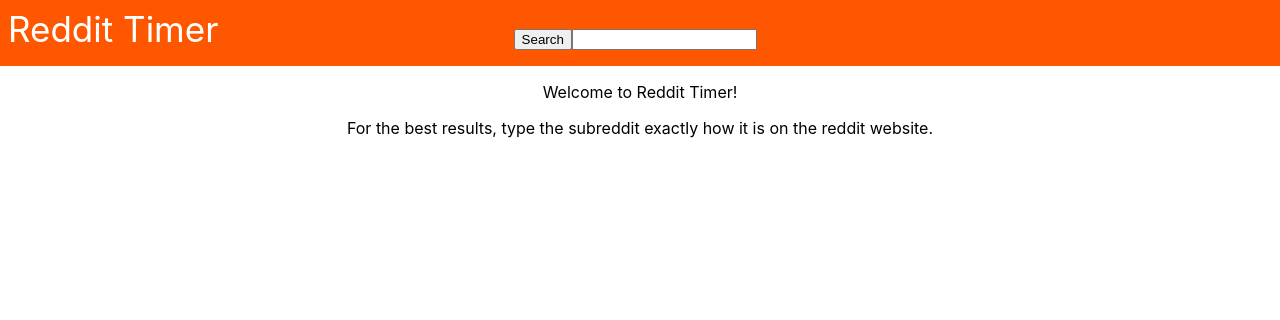
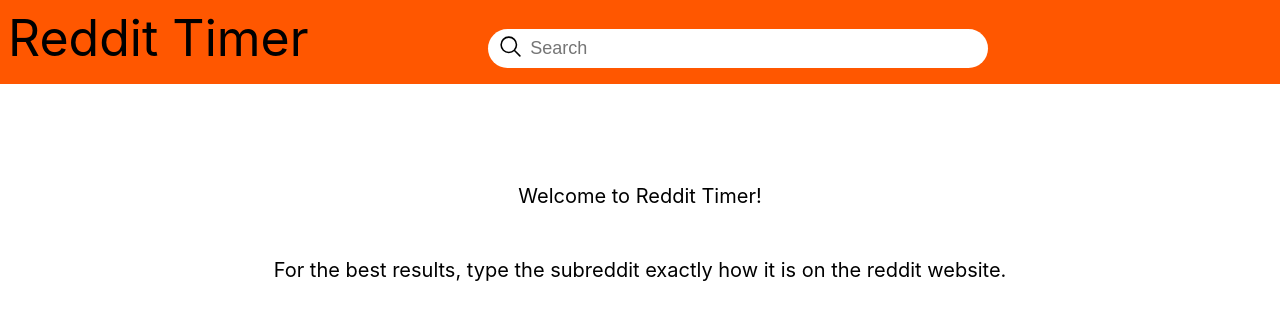
Before and after one commit to AaronDizon/Reddit_Timer_Proto, a React (Create React App) app: page / in a window 1280 px wide. Shown: the top 320 px of the page. Built offline with nearby package versions, Linux system fonts and the light colour scheme.

Commit message:
mvp reached

```diff
--- a/src/App.css
+++ b/src/App.css
@@ -21,7 +21,7 @@
   align-items: center;
   justify-content: center;
   font-size: calc(10px + 2vmin);
-  color: white;
+  color: gray;
 }
 
 .App-link {
--- a/src/App.js
+++ b/src/App.js
@@ -26,19 +26,19 @@
       </div>
       <div className="body">
       {infoSearchStatus === false ?
-      <div>
-      <p>Welcome to Reddit Timer!</p>
-      <p>For the best results, type the subreddit exactly how it is on the reddit website.
-      </p>
+      <div className={styles.bodyDescription}>
+        <p className={styles.passage}>Welcome to Reddit Timer!</p>
+        <p className={styles.passage}>For the best results, type the subreddit exactly how it is on the reddit website.
+        </p>
       </div>
       :
                 loaded === false?
-                    <p>loading...</p> :
+                    <p className={styles.loading}>loading...</p> :
                         error === false? <Info data={data}/> :
-                        <div>
-                        <p>An error as occured!</p>
-                        <p>Check for spelling</p>
-                        <p>If you typed your subreddit of choice correctly, then the number of posts on that subreddit is too small of a sample size :(</p>
+                        <div className={styles.bodyDescription}>
+                          <p className={styles.passage}>An error as occured!</p>
+                          <p className={styles.passage}>Check for spelling</p>
+                          <p className={styles.passage}s>If you typed your subreddit of choice correctly, then the number of posts on that subreddit is too small of a sample size :(</p>
                         </div>
             }
       </div>
--- a/src/Styling/App.module.css
+++ b/src/Styling/App.module.css
@@ -2,17 +2,18 @@
     display: flex;
     align-items: flex-end;
     flex-wrap: wrap;
+    justify-content: center;
     background-color: #FF5700;
     padding: 1vmin;
     padding-bottom: 2vmin;
 }
 
 .topBar > *:nth-child(1) {
-    flex: 1 1 40%
+    flex: 1 1 38%
 }
 
 .topBar > *:nth-child(2) {
-    flex: 1 1 60%
+    flex: 1 1 62%
 }
 
 .header {
@@ -27,3 +28,18 @@
     display: flex;
 
 }
+
+.bodyDescription{
+    margin-top: 100px;
+}
+
+.passage {
+    margin:0 auto;
+    font-size: 20px;
+    margin-bottom: 50px;
+}
+
+.loading {
+    margin-top: 100px;
+    font-size: 20px;
+}
--- a/src/Styling/Heatmap.module.css
+++ b/src/Styling/Heatmap.module.css
@@ -2,6 +2,7 @@
     display: flex;
     /* flex-direction: column; */
     justify-content: center;
+    margin: 5vmin 0 0 0;
 }
 
 .toolTip {
--- a/src/Styling/SearchBar.module.css
+++ b/src/Styling/SearchBar.module.css
@@ -1,3 +1,25 @@
-.title {
-    color: purple
+.form {
+    display: flex;
+    align-items: center;
+    background-color: white;
+    border-radius: 5vmin;
+    width: 500px;
 }
+
+.submitButton {
+    margin: 5px 5px 5px 10px;
+}
+
+.clearButton {
+    margin: 5px 10px 5px 10px;
+}
+
+.input {
+    font-size: 18px;
+    height: 30px;
+    width: 440px;
+    border: none;
+    outline: none;
+    margin: 0 0 0 0;
+    border-radius: 8vmin;
+}
--- a/src/Styling/Title.module.css
+++ b/src/Styling/Title.module.css
@@ -1,6 +1,7 @@
 .title {
-    color: white;
-    font-size: 35px;
+    color: black;
+    font-size: 50px;
+    font-style: strong;
 }
 
 .title :hover {
--- a/src/components/SearchBar.js
+++ b/src/components/SearchBar.js
@@ -3,6 +3,8 @@
 import axios from 'axios'
 import Info from './Info'
 import styles from '../Styling/SearchBar.module.css'
+import { IoSearchOutline } from "react-icons/io5";
+import { MdClear } from "react-icons/md";
 
 const SearchBar = () => {
 
@@ -65,14 +67,18 @@
         setInfoSearchStatus(true)
     }
 
+    const clearDescription = () => {
+        setDescription('')
+    }
+
   return (
     <div>
         <form className={styles.form} onSubmit={postForm}>
-            <input className={styles.submitButton} type='submit' value= 'Search' />
-            <input value={description} onChange={(e)=>{setDescription(e.target.value)}}/>
+            <div className={styles.submitButton} onClick={postForm}> <IoSearchOutline size="25px"/> </div>
+            <input className={styles.input} value={description} placeholder="Search" onChange={(e)=>{setDescription(e.target.value)}}/>
+            {description != '' ?  <MdClear onClick = {clearDescription} size="25px" className={styles.clearButton}/>: <p />}
 
         </form>
-
     </div>
   )
 }
```
